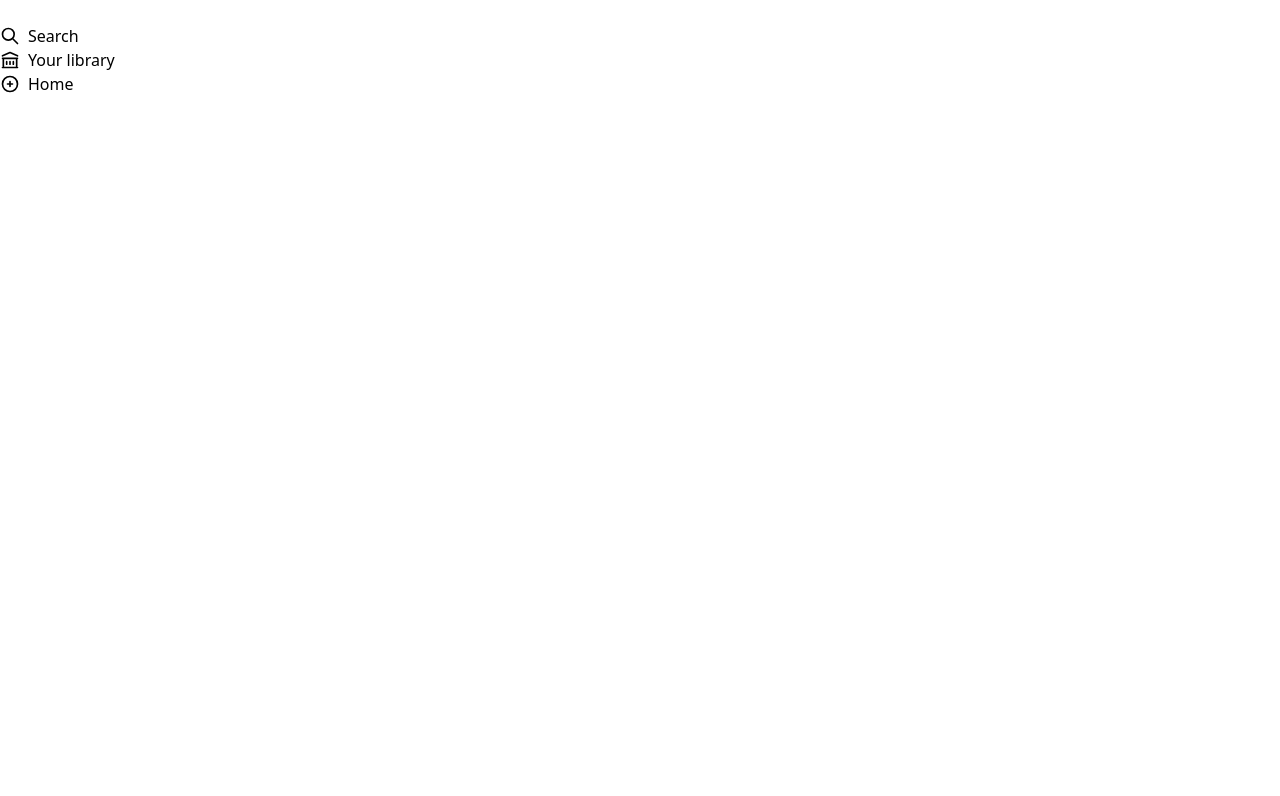
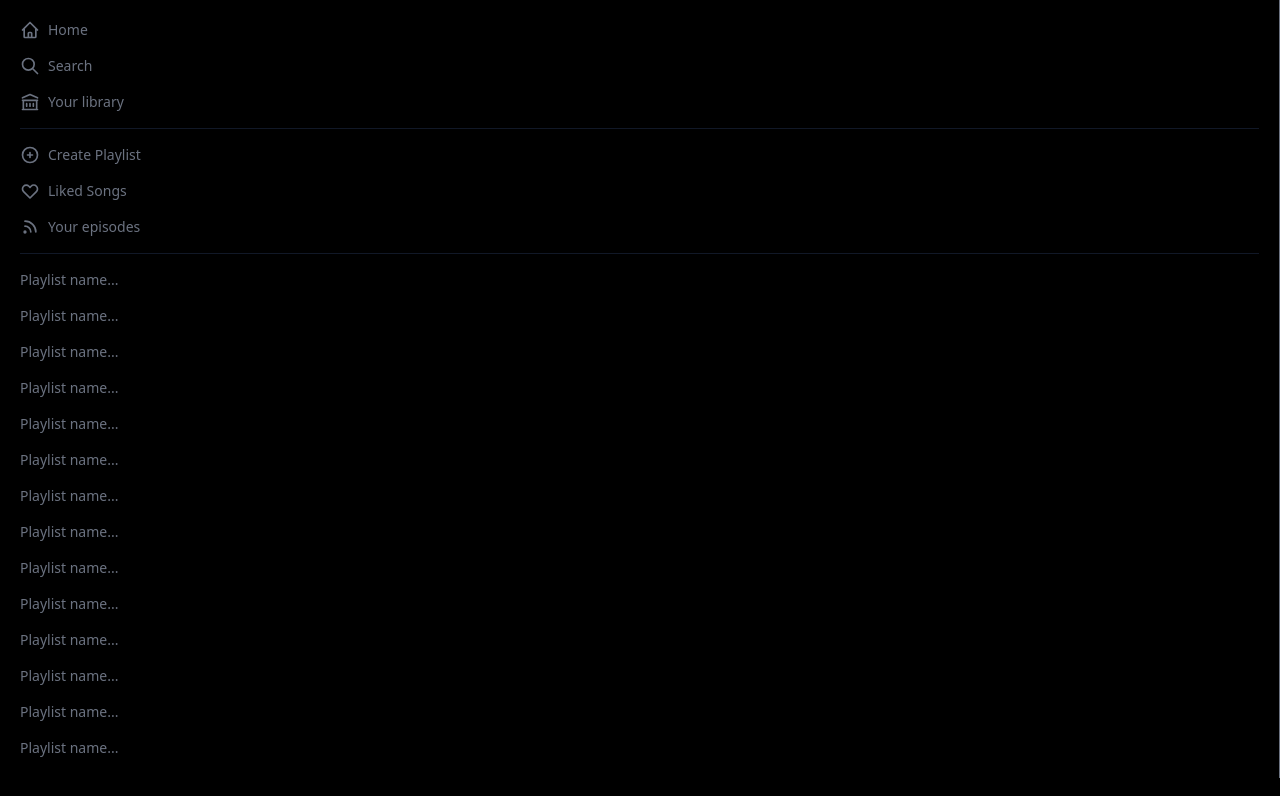
Before and after one commit to y2nd/Spotify-clone, a Next.js app: page / in a window 1280 px wide. Shown: the top 796 px of the page. Built offline with nearby package versions, Linux system fonts and the light colour scheme.

Commit message:
The Sidebar is almost finished - started working on login

```diff
--- a/components/Sidebar.js
+++ b/components/Sidebar.js
@@ -3,13 +3,15 @@
     HomeIcon,
     SearchIcon,
     LibraryIcon,
-    PlusCircleIcon
+    PlusCircleIcon,
+    HeartIcon,
+    RssIcon
 } from '@heroicons/react/outline';
 
 function Sidebar() {
   return (
-    <div>
-        <div>
+    <div className="text-gray-500 p-5 text-sm border-r border-gray-500">
+        <div className="space-y-4">
             <button className="flex items-center space-x-2 hover:text-white">
                 <HomeIcon className="h-5 w-5"></HomeIcon>
                 <p>Home</p>
@@ -22,10 +24,40 @@
                 <LibraryIcon className="h-5 w-5"></LibraryIcon>
                 <p>Your library</p>
             </button>
+
+            <hr className="border-t-[0.1px] border-gray-900"></hr>
+
             <button className="flex items-center space-x-2 hover:text-white">
                 <PlusCircleIcon className="h-5 w-5"></PlusCircleIcon>
-                <p>Home</p>
+                <p>Create Playlist</p>
             </button>
+            <button className="flex items-center space-x-2 hover:text-white">
+                <HeartIcon className="h-5 w-5"></HeartIcon>
+                <p>Liked Songs</p>
+            </button>
+            <button className="flex items-center space-x-2 hover:text-white">
+                <RssIcon className="h-5 w-5"></RssIcon>
+                <p>Your episodes</p>
+            </button>
+
+            <hr className="border-t-[0.1px] border-gray-900"></hr>
+
+            {/* Playlist */}
+            <p className="cursor-pointer hover:text-white">Playlist name...</p>
+            <p className="cursor-pointer hover:text-white">Playlist name...</p>
+            <p className="cursor-pointer hover:text-white">Playlist name...</p>
+            <p className="cursor-pointer hover:text-white">Playlist name...</p>
+            <p className="cursor-pointer hover:text-white">Playlist name...</p>
+            <p className="cursor-pointer hover:text-white">Playlist name...</p>
+            <p className="cursor-pointer hover:text-white">Playlist name...</p>
+            <p className="cursor-pointer hover:text-white">Playlist name...</p>
+            <p className="cursor-pointer hover:text-white">Playlist name...</p>
+            <p className="cursor-pointer hover:text-white">Playlist name...</p>
+            <p className="cursor-pointer hover:text-white">Playlist name...</p>
+            <p className="cursor-pointer hover:text-white">Playlist name...</p>
+            <p className="cursor-pointer hover:text-white">Playlist name...</p>
+            <p className="cursor-pointer hover:text-white">Playlist name...</p>
+
         </div>
     </div>
   )
--- a/pages/index.tsx
+++ b/pages/index.tsx
@@ -4,7 +4,7 @@
 
 const Home: NextPage = () => {
   return (
-    <div className="">
+    <div className="bg-black h-screen overflow-hidden">
 
       <main>
         <Sidebar></Sidebar>
```
